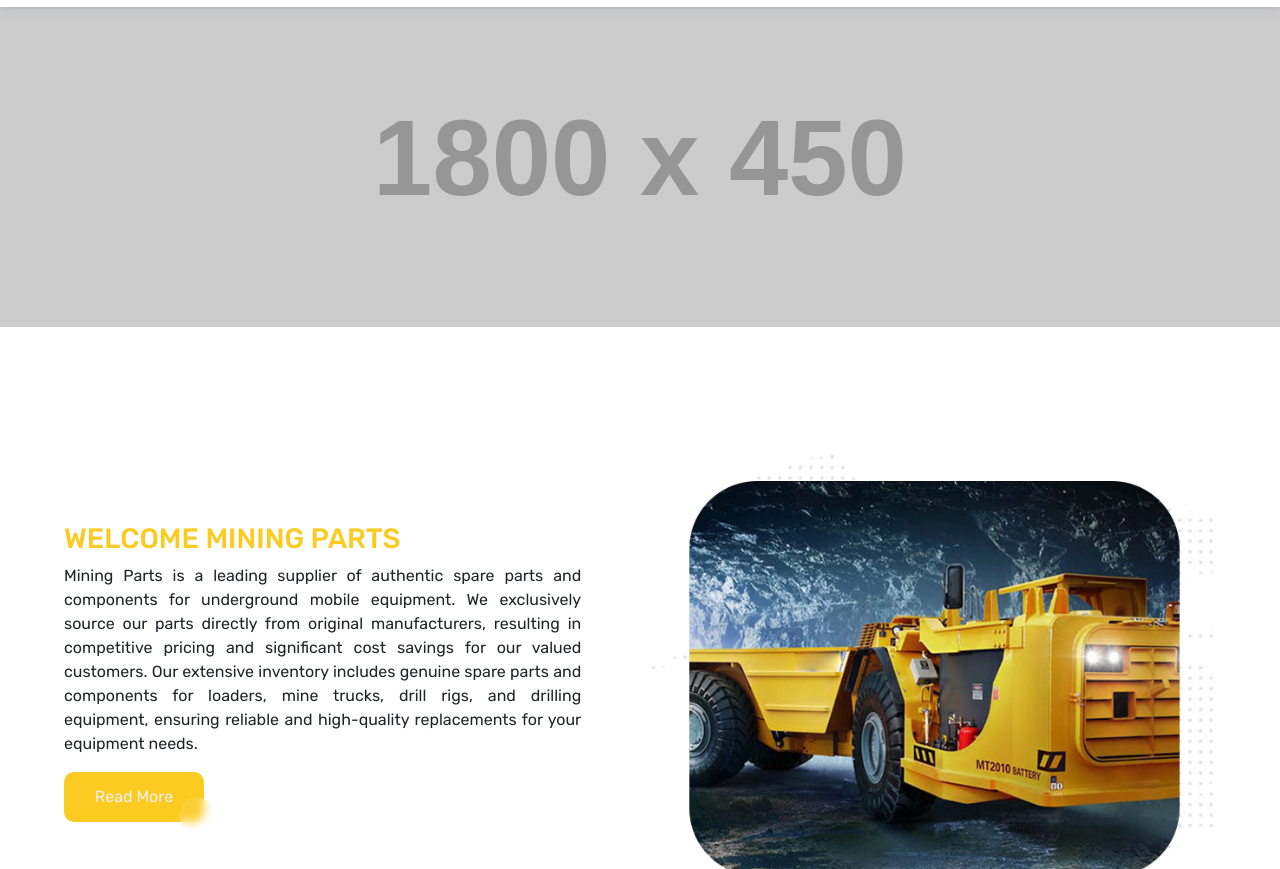
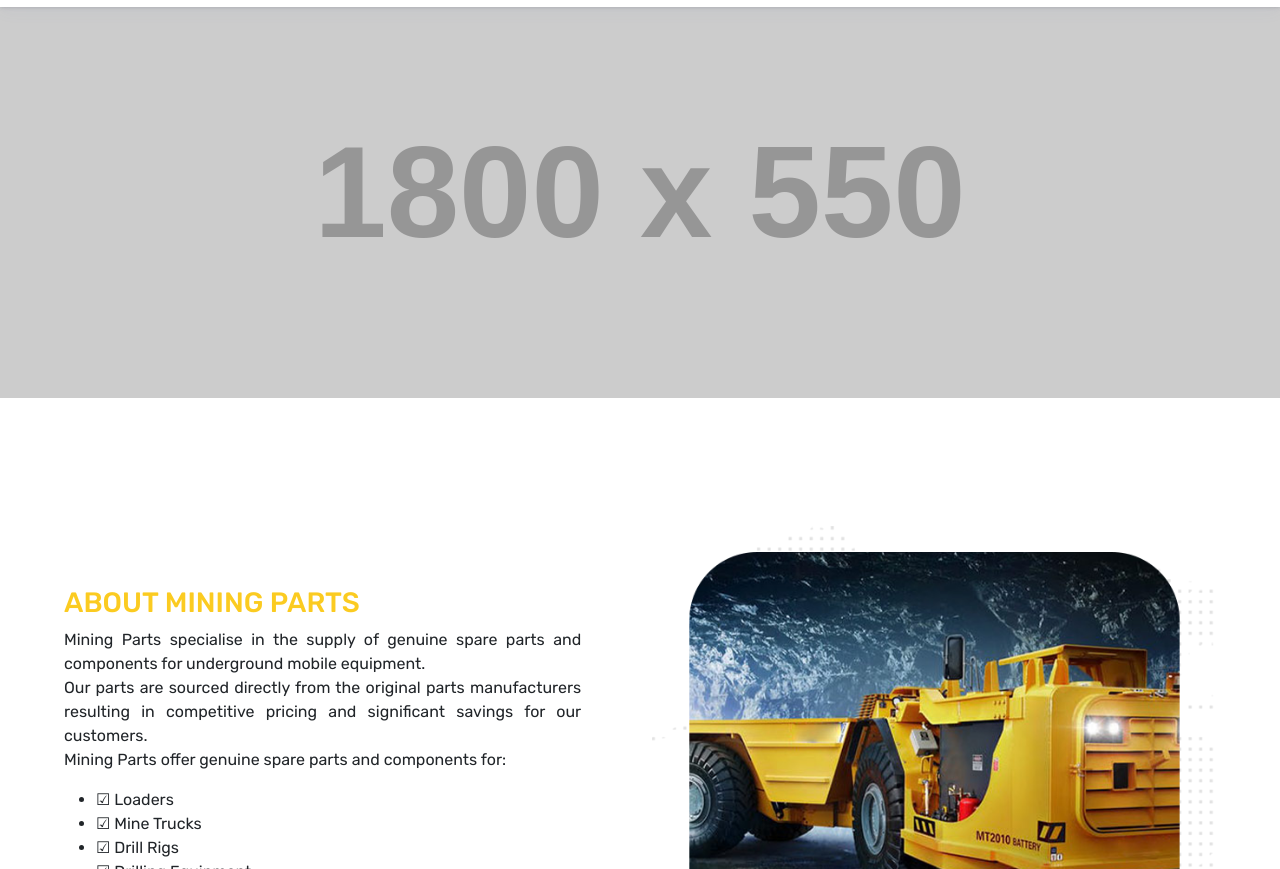
Before and after one commit to ArthurNathaniel/Mining-Parts, a plain HTML site: page about.html in a window 1280 px wide. Shown: the part 83-952 px from the top of the page. Drawn offline with nearby package versions, Linux system fonts and the light colour scheme; placeholder pictures from the web are drawn by us.

Commit message:
about details

```diff
--- a/about.html
+++ b/about.html
@@ -65,7 +65,7 @@
     <div class="swiper mySwiper_1">
         <div class="swiper-wrapper">
             <div class="swiper-slide">
-              <img src="https://placehold.jp/1800x450.png" alt="">
+                <img src="https://placehold.jp/1800x550.png" alt="">
             </div>
         </div>
     </div>
@@ -73,15 +73,26 @@
     <section>
         <div class="row gy-5 welcome-home">
             <div class="col-md-6 welcome_p">
-                <h3>WELCOME MINING PARTS</h3>
+                <h3>ABOUT MINING PARTS</h3>
                 <p>
-                    Mining Parts is a leading supplier of authentic spare parts and components for underground mobile
-                    equipment. We exclusively source our parts directly from original manufacturers, resulting in
-                    competitive pricing and significant cost savings for our valued customers. Our extensive inventory
-                    includes genuine spare parts and components for loaders, mine trucks, drill rigs, and drilling
-                    equipment, ensuring reliable and high-quality replacements for your equipment needs.
+                    Mining Parts specialise in the supply of genuine spare parts and components for underground mobile
+                    equipment.
+                    <br>
+                    Our parts are sourced directly from the original parts manufacturers resulting in competitive
+                    pricing and significant savings for our customers.
+                    <br>
+                    Mining Parts offer genuine spare parts and components for:
                 </p>
-                <button class="button-86" role="button">Read More</button>
+                <ul>
+                    <li>☑ Loaders
+                    </li>
+                    <li>☑ Mine Trucks
+                    </li>
+                    <li>☑ Drill Rigs
+                    </li>
+                    <li>☑ Drilling Equipment
+                    </li>
+                </ul>
             </div>
             <div class="col-md-6">
                 <img src="images/welcome.png" alt="" style="float: right; width:100%;">
```
